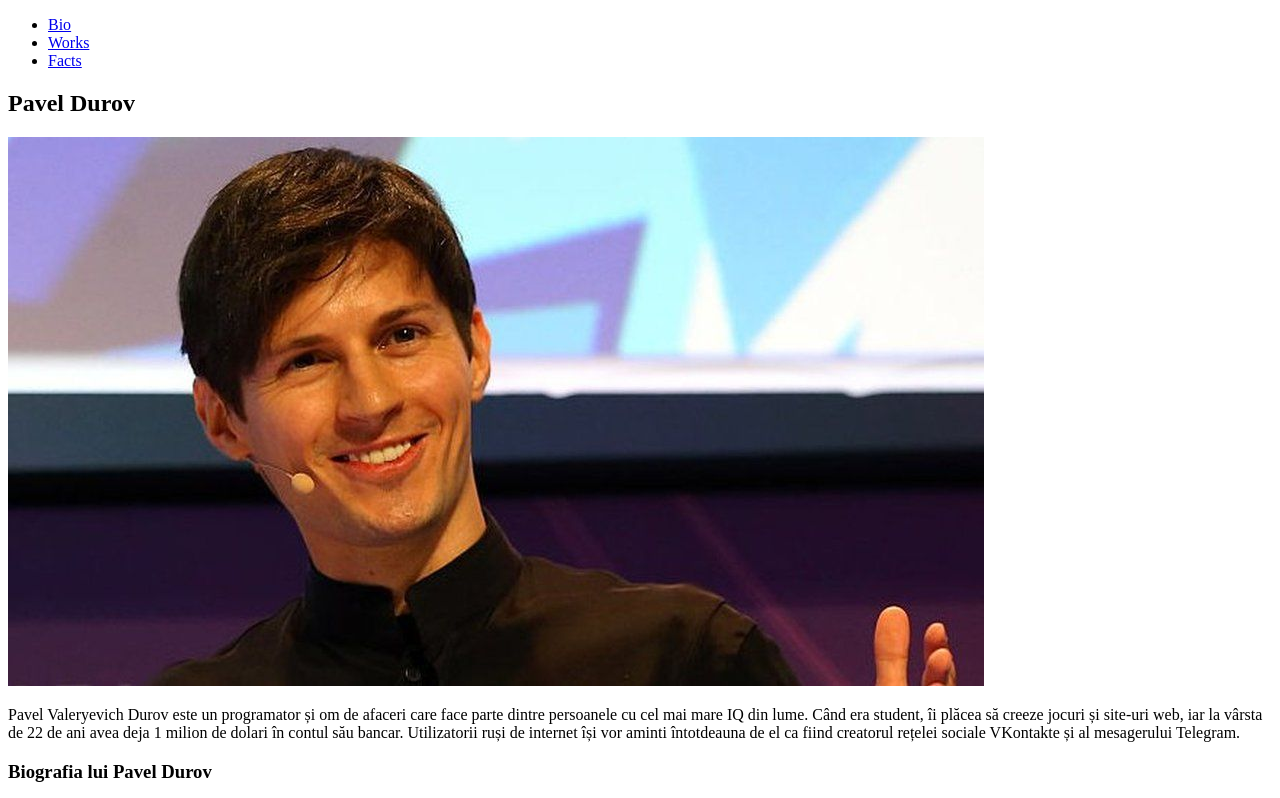
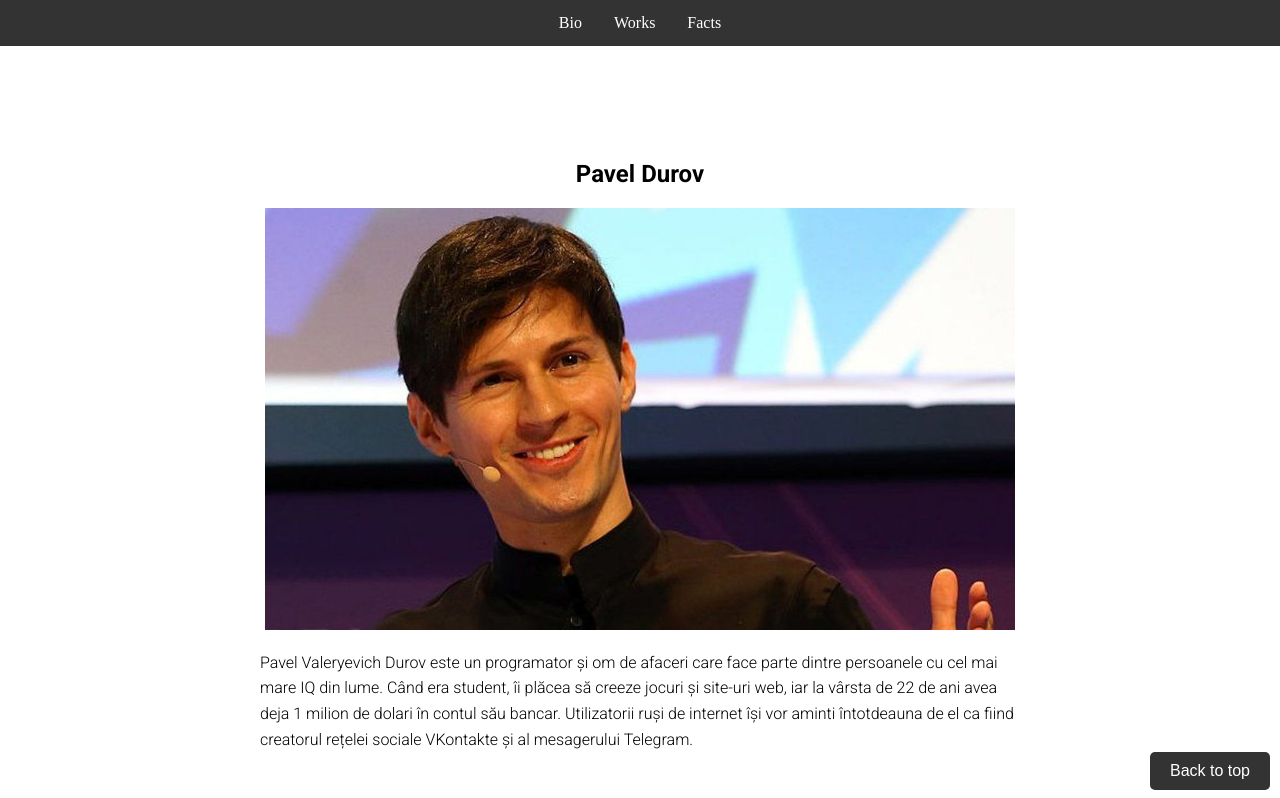
Before and after one commit to andreicapatina/tribute-page, a plain HTML site: page index.html in a window 1280 px wide. Shown: the top 798 px of the page. Drawn offline with Linux system fonts and the light colour scheme.

Commit message:
added styles

```diff
--- a/index.html
+++ b/index.html
@@ -3,6 +3,10 @@
 <head>
     <meta charset="UTF-8">
     <meta name="viewport" content="width=device-width, initial-scale=1.0">
+    <link rel="preconnect" href="https://fonts.googleapis.com">
+    <link rel="preconnect" href="https://fonts.gstatic.com" crossorigin>
+    <link href="https://fonts.googleapis.com/css2?family=Roboto:ital,wght@0,100;0,300;0,400;0,500;0,700;0,900;1,100;1,300;1,400;1,500;1,700;1,900&display=swap" rel="stylesheet">
+    <link rel="stylesheet" href="./style.css">
     <title>Tribute Page</title>
 </head>
 <body>
@@ -18,7 +22,7 @@
     <main>
         <section id="general">
             <h1>Pavel Durov</h1>
-            <img src="./images/pavel-durov.jpg" alt="Fotografia lui Pavel Durov">
+            <img src="./images/pavel-durov.jpg" alt="Fotografia lui Pavel Durov" width="750px">
             <p>
                 Pavel Valeryevich Durov este un programator și om de afaceri care face parte dintre persoanele cu cel mai mare IQ
                 din lume. Când era student, îi plăcea să creeze jocuri și site-uri web, iar la vârsta de 22 de ani avea deja 1 milion
@@ -183,7 +187,7 @@
         </section>
     </main>
     <footer>
-        <p>&copy; 2024 My Portfolio. All rights reserved.</p>
+        <p>&copy; 2024 Tribute Page. All rights reserved.</p>
         <a href="#general"><button>Back to top</button></a>
     </footer>
 </body>
--- /dev/null
+++ b/style.css
@@ -0,0 +1,128 @@
+/* Reset CSS pentru a elimina marginile și padding-ul implicite */
+* {
+    margin: 0;
+    padding: 0;
+    box-sizing: border-box;
+}
+
+main {
+    font-family: "Roboto", sans-serif;
+    font-weight: 300;
+    font-style: normal;
+}
+
+p {
+    line-height: 1.6; /* Setează spațiul între liniile de text */
+}
+
+/* Stiluri pentru bara de navigare */
+ul {
+    list-style-type: none;
+    margin: 0;
+    padding: 0;
+    overflow: hidden;
+    background-color: #333;
+    display: flex;
+    justify-content: center;
+    position: fixed;
+    top: 0;
+    width: 100%;
+    z-index: 1000; /* asigură-te că bara de navigare va fi deasupra altor elemente */
+}
+
+li {
+    /* float: left;  Eliminăm această linie */
+}
+
+li a {
+    display: block;
+    color: white;
+    text-align: center;
+    padding: 14px 16px;
+    text-decoration: none;
+}
+
+li a:hover {
+    background-color: #111;
+}
+
+/* Stiluri pentru centrat secțiuni */
+section {
+    max-width: 800px;
+    margin: 80px auto; /* 80px margine sus și jos, auto pentru stânga și dreapta */
+    margin-bottom: 20px; /* Adaugă un spațiu de 20px între secțiuni */
+    padding: 20px;
+    text-align: left; /* Aliniere normală a textului */
+}
+
+section h3 {
+    margin-bottom: 10px; /* Adaugă un spațiu de 10px între titluri și paragrafe */
+}
+
+
+/* Stiluri pentru articole */
+section article {
+    margin-bottom: 20px; /* Adaugă spațiu între articole */
+}
+
+/* Stiluri pentru secțiunea general */
+#general {
+    margin: 80px auto; /* Centrat pe pagină */
+    padding: 20px;
+    text-align: left;
+}
+
+#general h1 {
+    text-align: center;
+}
+
+
+#general img {
+    display: block;
+    margin: 20px auto; /* Adaugă spațiu deasupra și dedesubtul imaginii, imaginea este centrată */
+    max-width: 100%;
+    height: auto;
+}
+
+#general p {
+    margin-bottom: 20px; /* Adaugă spațiu sub fiecare paragraf */
+}
+
+#facts {
+    margin-bottom: 100px; /* Adaugă un spațiu de 20px între ultima secțiune și footer */
+}
+
+/* Stiluri suplimentare pentru footer */
+footer {
+    padding: 10px;
+    background-color: #333; /* Schimbă culoarea fundalului după preferințe */
+    text-align: center; /* Aliniază conținutul la centru */
+    color: white;
+}
+
+footer a:hover {
+    text-decoration: underline;
+}
+
+footer button {
+    position: fixed;
+    bottom: 10px;
+    right: 10px;
+    padding: 10px 20px;
+    font-size: 16px;
+    background-color: #333;
+    color: white;
+    border: none;
+    cursor: pointer;
+    border-radius: 5px;
+    z-index: 999; /* Asigură-te că butonul este în fața altor elemente */
+}
+
+footer button:hover {
+    background-color: #555;
+}
+/* Adăugăm un padding de sus pentru a nu suprapune conținutul cu bara de navigare */
+
+main {
+    padding-top: 60px;
+}
```
